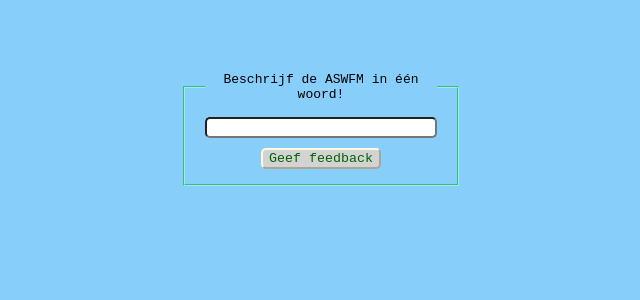
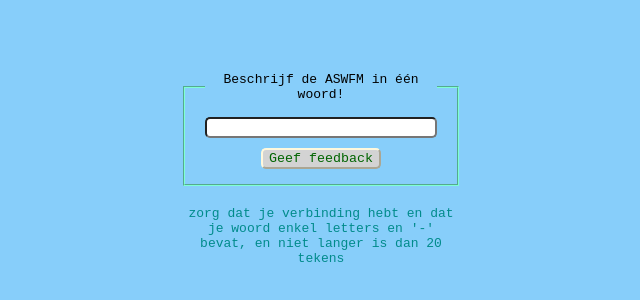
Before and after one commit to Gi11i4m/live-word-cloud, a plain HTML site: page index.html in a window 1280 px wide. Shown: the part 288-588 px from the top of the page, without its empty margins (319-959 px from the left). Drawn offline with Linux system fonts and the light colour scheme.

Commit message:
Pattern message fix

```diff
--- a/index.html
+++ b/index.html
@@ -16,7 +16,7 @@
 					Loading...
 				</button>
 			</fieldset>
-			<p id="validation-message" ng-show="!isWordValid()">{{$scope.patternMessage}}</p>
+			<p id="validation-message" ng-show="!isWordValid()">{{patternMessage}}</p>
 		</form>
 		<!-- Scripts -->
 		<script src="jquery-2.1.4.min.js"></script>
```
